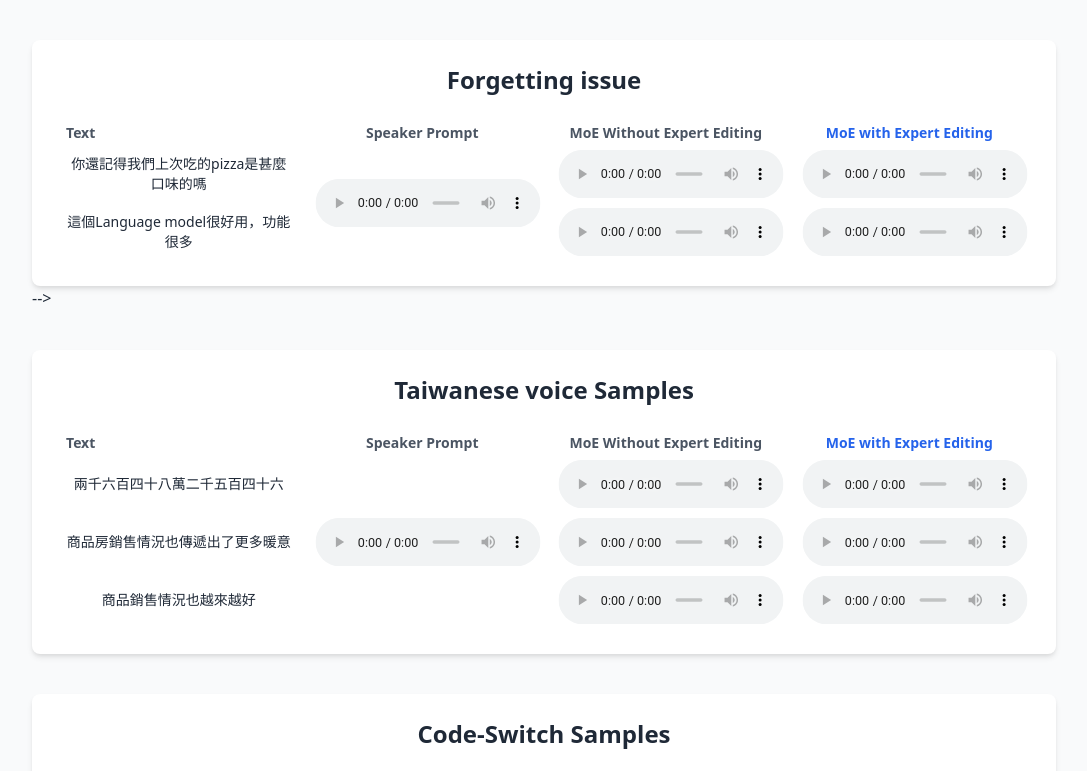
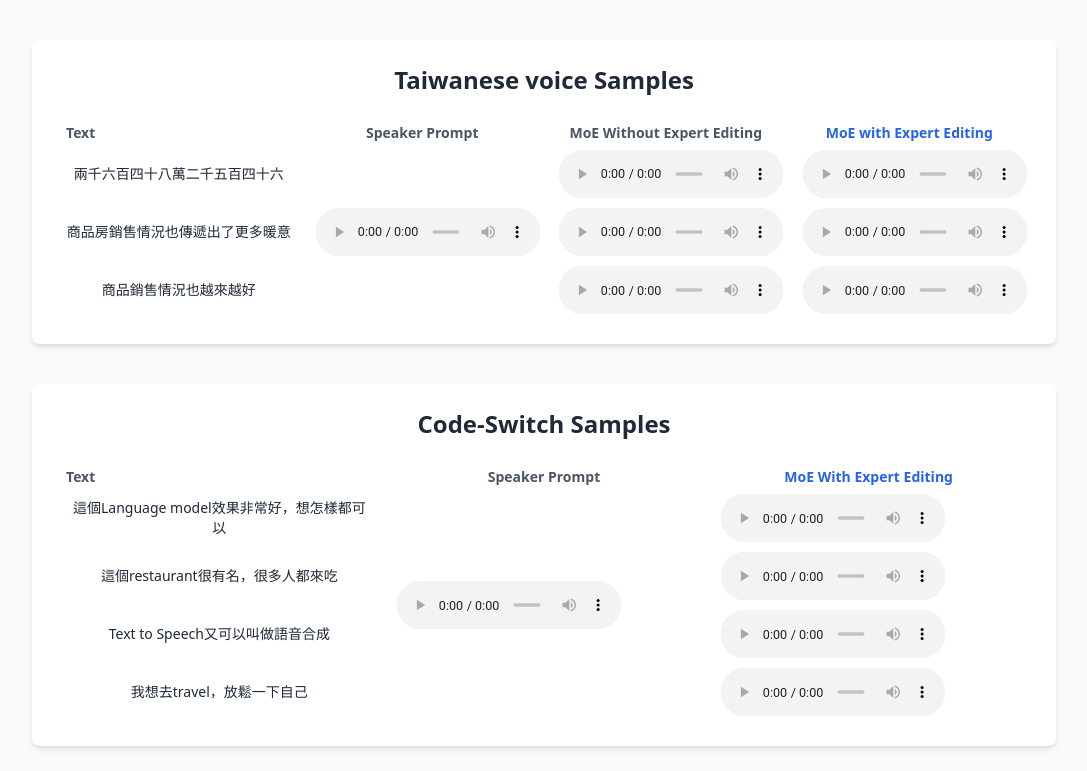
Before and after one commit to liyangfadeaway/liyang.github.io, a plain HTML site: page ttsdemo/index.html in a window 1280 px wide. Shown: the top 771 px of the page, without its empty margins (96-1183 px from the left). Drawn offline with nearby package versions, Linux system fonts and the light colour scheme.

Commit message:
Update index.html
demoedit

```diff
--- a/ttsdemo/index.html
+++ b/ttsdemo/index.html
@@ -20,50 +20,7 @@
 
 
 
-<!--      <!-- 第一區塊 -->
-    <div class="bg-white shadow-md rounded-lg p-6">
-      <h2 class="text-2xl font-semibold text-center mb-6">Forgetting issue</h2>
 
-      <style>
-        td {
-          text-align: center;
-          vertical-align: middle;
-        }
-
-        .tts-player {
-          max-width: 250px;
-          transform: scale(0.9);
-          transform-origin:center;
-        }
-      </style>
-
-      <table class="w-full table-fixed border-separate border-spacing-y-4">
-        <thead>
-          <tr class="text-left font-semibold text-sm text-gray-600">
-            <th class="w-[40%] px-2">Text</th>
-            <th class="w-[80px] px-2 text-center">Speaker Prompt</th>
-            <th class="w-[20%] px-2 text-center">MoE Without Expert Editing</th>
-            <th class="w-[20%] px-2 text-center text-blue-600">MoE with Expert Editing</th>
-          </tr>
-        </thead>
-        <tbody class="text-sm">
-          <tr class="border-t">
-            <td class="px-2 break-words">你還記得我們上次吃的pizza是甚麼口味的嗎</td>
-            <td class="text-center align-middle" rowspan="4">
-              <audio controls preload="metadata" class="tts-player" src="prompt\js-209.wav"></audio>
-            </td>
-            <td class="text-center"><audio controls preload="metadata" class="tts-player" src="MoE2\forgetting\forgpizza.wav"></audio></td>
-            <td class="text-center"><audio controls preload="metadata" class="tts-player" src="MoE2\forgetting\nonforpizza.wav"></audio></td>
-          </tr>
-          <tr class="border-t">
-            <td class="px-2 break-words">這個Language model很好用，功能很多</td>
-            <td class="text-center"><audio controls preload="metadata" class="tts-player" src="MoE2\forgetting\MoEforgetLLM.wav"></audio></td>
-            <td class="text-center"><audio controls preload="metadata" class="tts-player" src="MoE2\forgetting\nonforgetllm.wav"></audio></td>
-          </tr>
-
-        </tbody>
-      </table>
-    </div> -->
 
     <!-- 第一區塊 -->
     <div class="bg-white shadow-md rounded-lg p-6">
@@ -97,18 +54,18 @@
             <td class="text-center align-middle" rowspan="4">
               <audio controls preload="metadata" class="tts-player" src="prompt\js-209.wav"></audio>
             </td>
+            <td class="text-center"><audio controls preload="metadata" class="tts-player" src="compare\2000with.wav"></audio></td>
             <td class="text-center"><audio controls preload="metadata" class="tts-player" src="compare\2000without.wav"></audio></td>
-            <td class="text-center"><audio controls preload="metadata" class="tts-player" src="compare\2000with.wav"></audio></td>
           </tr>
           <tr class="border-t">
             <td class="px-2 break-words">商品房銷售情況也傳遞出了更多暖意</td>
+            <td class="text-center"><audio controls preload="metadata" class="tts-player" src="compare\homewith.wav"></audio></td>
             <td class="text-center"><audio controls preload="metadata" class="tts-player" src="compare\homewithout.wav"></audio></td>
-            <td class="text-center"><audio controls preload="metadata" class="tts-player" src="compare\homewith.wav"></audio></td>
           </tr>
           <tr class="border-t">
             <td class="px-2 break-words">商品銷售情況也越來越好</td>
+            <td class="text-center"><audio controls preload="metadata" class="tts-player" src="compare\woodwith.wav"></audio></td>
             <td class="text-center"><audio controls preload="metadata" class="tts-player" src="compare\woodwithout.wav"></audio></td>
-            <td class="text-center"><audio controls preload="metadata" class="tts-player" src="compare\woodwith.wav"></audio></td>
           </tr>
         </tbody>
       </table>
```
